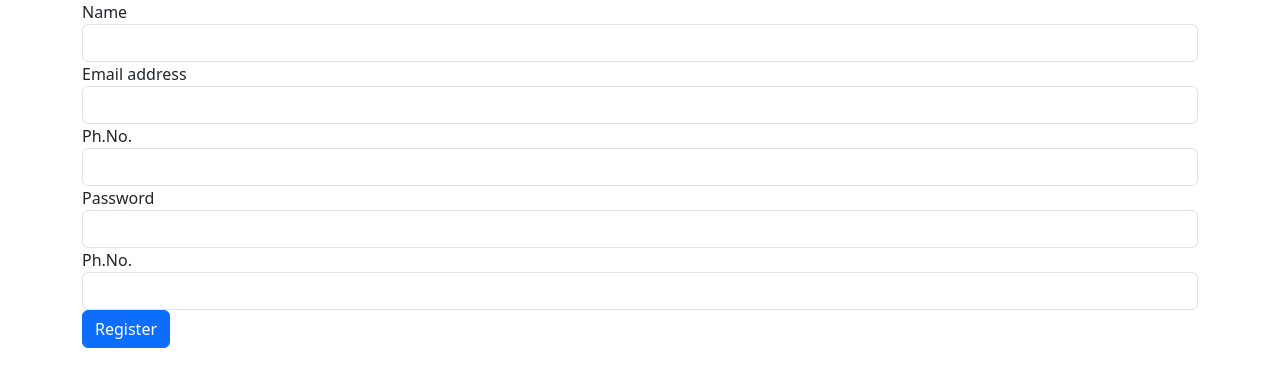
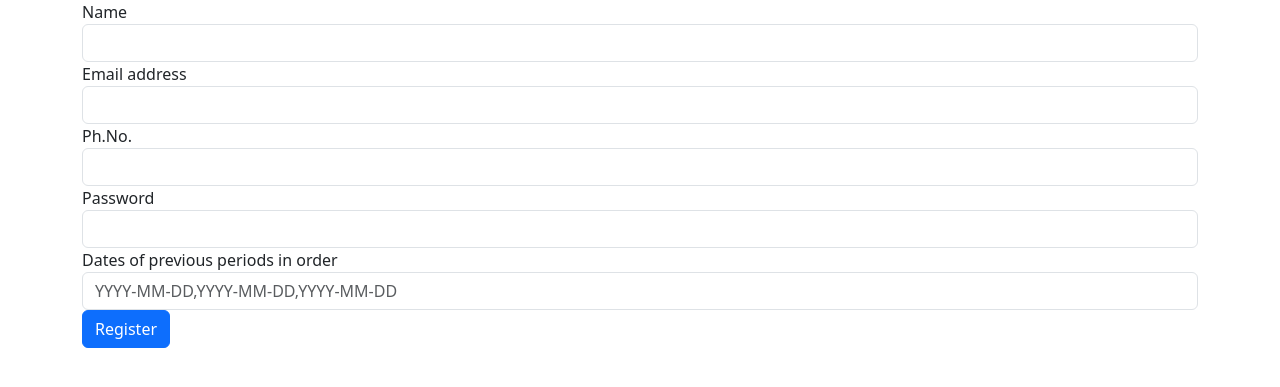
Before and after one commit to DanielDominicSavioKennedy/notify, a Flask app: page /register in a window 1280 px wide. Shown: the top 387 px of the page. Run offline with Flask 2, Linux system fonts and the light colour scheme.

Commit message:
functions addes

```diff
--- a/app.py
+++ b/app.py
@@ -2,19 +2,32 @@ from flask import *
 from flask_sqlalchemy import SQLAlchemy
 from flask_login import UserMixin, LoginManager, login_user, logout_user, login_required, current_user
 from apscheduler.schedulers.background import BackgroundScheduler
-from datetime import datetime, timedelta
+from datetime import datetime, timedelta, date
 
 app = Flask(__name__)
 app.config["SECRET_KEY"] = "WebsiteMadeByDom"
 
+
+def calPdate(datelist):
+    #list code
+    pass
+
+def sendMessage(name,phno):
+    #Twillo code here
+    pass
+
 def action():
-    # your function code here
-    pass
+    print("Scheduler is working")
+    results = session.query(User).filter(User.pdate == date.today()).all()  #YYYY-MM-DD
+    for result in results:
+        sendMessage(result.name,result.phno)
+
 
 scheduler = BackgroundScheduler()
 run_time = datetime.now() + timedelta(hours=24)
-scheduler.add_job(action, 'interval', run_date=run_time)
-scheduler.start()
+#scheduler.add_job(action, 'interval', run_date=run_time)
+scheduler.add_job(action, 'interval', seconds=3)
+#scheduler.start()
 
 # Database config
 app.config["SQLALCHEMY_DATABASE_URI"] = "sqlite:///database.db"
@@ -54,13 +67,14 @@ def home():
 def register():
     if request.method == "POST":
         name, password, email, phno, datelist= request.form.get("name"), request.form.get("password"), request.form.get("email"), request.form.get("phno"),  request.form.get("datelist")
-        datelist=datelist.split(" ")
+        datelist=datelist.split(",")
         new_user = User(
             name = name,
             email = email,
             password = password,
             phno=phno,
-            datelist=datelist
+            datelist=datelist,
+            pdate=calPdate(datelist)
         )
         db.session.add(new_user)
         db.session.commit()
--- a/templates/register.html
+++ b/templates/register.html
@@ -28,8 +28,8 @@
           <input type="password" name="password" class="form-control" id="password" minlength="6" required="required">
         </div>
         <div class="form-group">
-          <label for="datelist">Ph.No.</label>
-          <input type="text" class="form-control" id="datelist" name="datelist" required="required">
+          <label for="datelist">Dates of previous periods in order</label>
+          <input type="text" class="form-control" id="datelist" name="datelist" required="required" placeholder="YYYY-MM-DD,YYYY-MM-DD,YYYY-MM-DD">
         </div>
         <button type="submit" class="btn btn-primary">Register</button>
       </form>
```
Also changed, not shown: instance/database.db (added), 1 other file.
